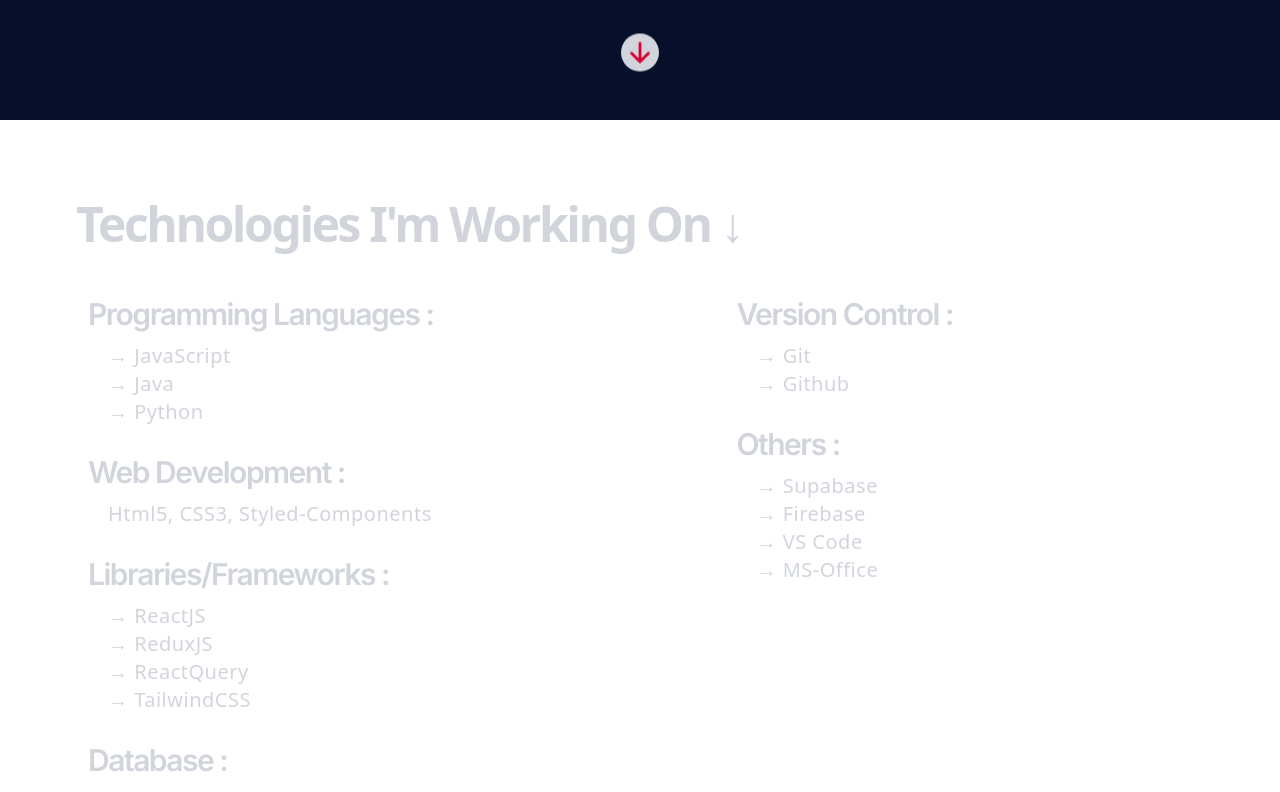
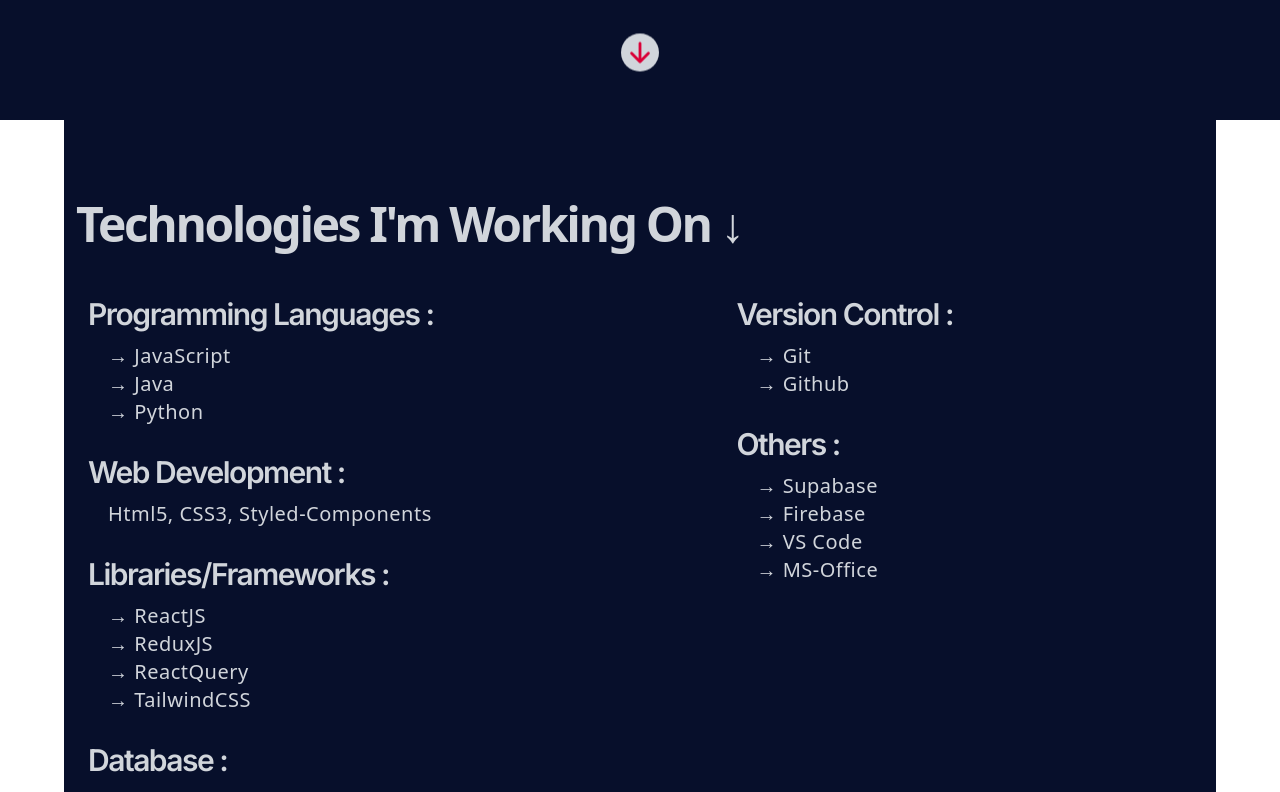
Before and after one commit to UchihaOBIT0O/PortFolio, a React (Vite) app: page / in a window 1280 px wide. Shown: the part 680-1472 px from the top of the page. Built offline with nearby package versions, Linux system fonts and the light colour scheme; a web font is replaced by a local one.

Commit message:
new color changes1

```diff
--- a/src/components/Skills.jsx
+++ b/src/components/Skills.jsx
@@ -2,7 +2,7 @@
 
 function Skills() {
   return (
-    <div className="flex h-screen max-w-6xl flex-col text-gray-300 md:mx-auto">
+    <div className="bg-new-1 flex h-screen max-w-6xl flex-col text-gray-300 md:mx-auto">
       <div className="ml-3 pt-20 md:pb-10">
         {" "}
         <span className="text-3xl font-bolder tracking-tighter transition-all duration-700 ease-in-out hover:text-third-new md:text-5xl">
```
